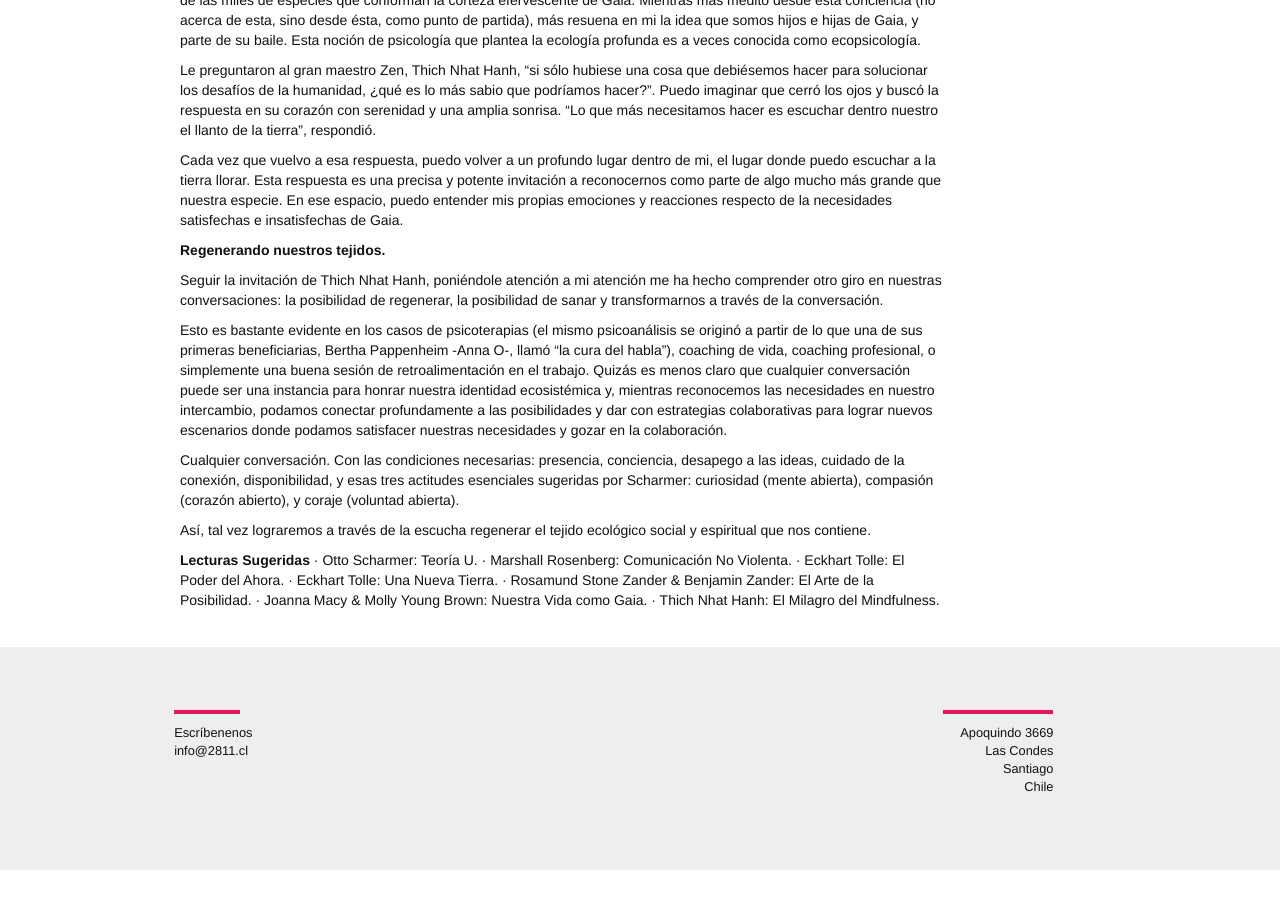
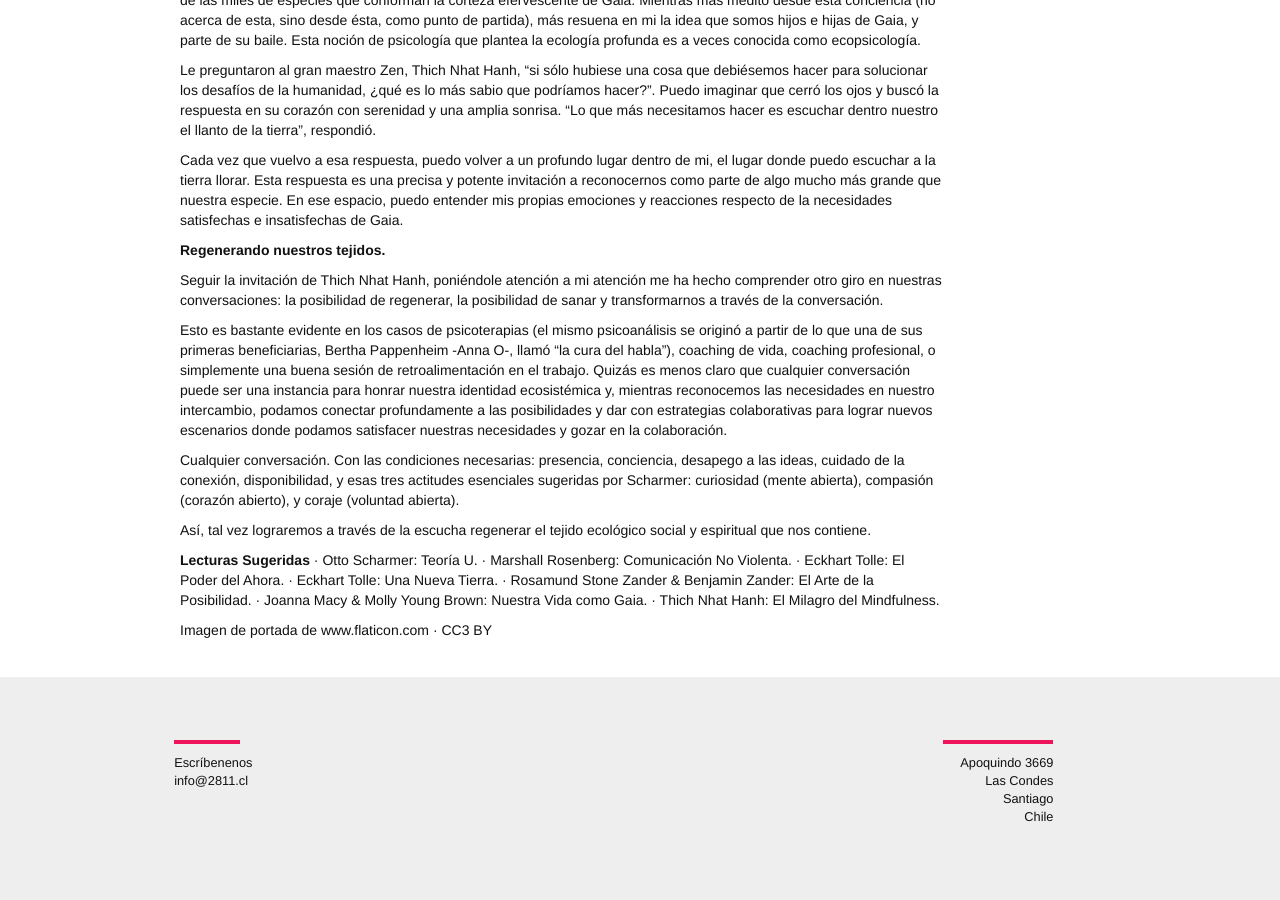
Before and after one commit to 2811Chile/2811Chile.github.io, a Jekyll site: the page built from _posts/2019-04-04-escucha-regenerativa.markdown, in a window 1280 px wide and 900 px high, scrolled down 2520 px. Built offline with Jekyll 4.4.1, drawn with Linux system fonts in a browser that asks for light colours; nearby versions of some CDN libraries; some web fonts are replaced; our own code applies the rules of GitHub Pages for plain Markdown files; before the commit the page ends 3390 px from its top, so only the background shows below that.

Commit message:
Updated Escucha Regenerativa

```diff
--- a/_posts/2019-04-04-escucha-regenerativa.markdown
+++ b/_posts/2019-04-04-escucha-regenerativa.markdown
@@ -77,3 +77,6 @@ Así, tal vez lograremos a través de la escucha regenerar el tejido ecológico
 · Rosamund Stone Zander & Benjamin Zander: El Arte de la Posibilidad.
 · Joanna Macy & Molly Young Brown: Nuestra Vida como Gaia.
 · Thich Nhat Hanh: El Milagro del Mindfulness.
+
+
+Imagen de portada de www.flaticon.com · CC3 BY
```
